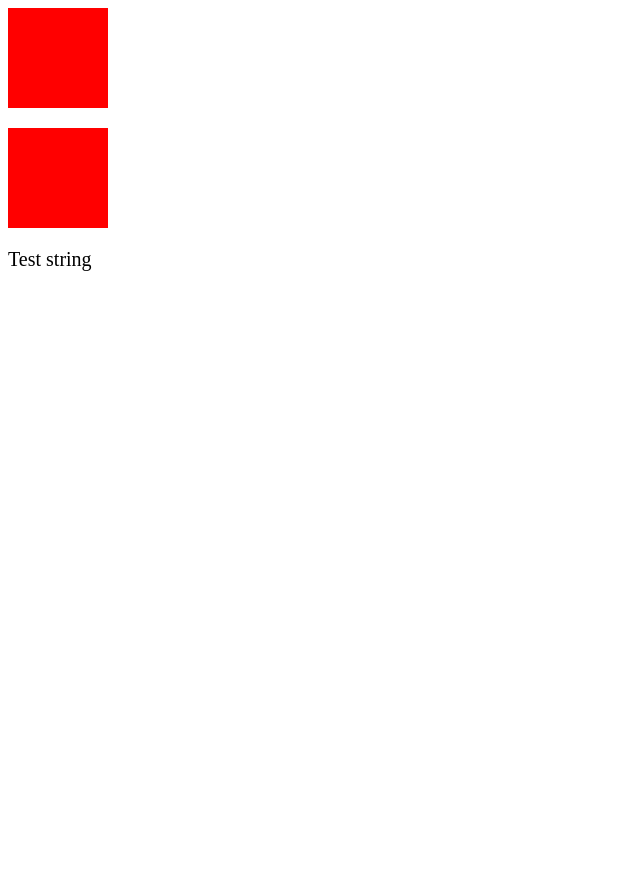
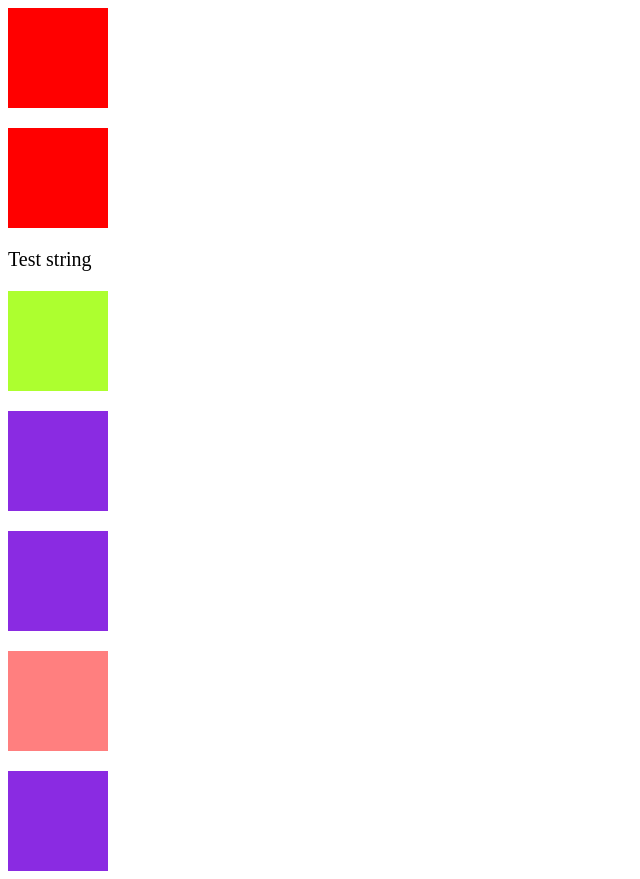
Before and after one commit to DevTown-Bootcamps/FSWDT-10925, a plain HTML site: page day-5.html in a window 1280 px wide. Shown: the whole page, without its empty margins (0-640 px from the left). Before the commit the page ends 800 px from the top, so only its background shows below. Drawn offline with Linux system fonts and the light colour scheme.

Commit message:
transition

```diff
--- a/day-5.html
+++ b/day-5.html
@@ -35,6 +35,65 @@
         .text:hover{
             font-size: 40px;
         }
+
+        .box{
+          width: 100px;
+          height: 100px;
+          background-color: greenyellow;
+          transition: width 2s,height 4s;
+          margin-top: 20px;
+        }
+        .box:hover{
+            width: 300px;
+            height: 300px;
+        }
+        .scale{
+          width: 100px;
+          height: 100px;
+          background-color: blueviolet;
+          transition: transform 2s;
+          margin-top: 20px;
+        }
+
+        .scale:hover{
+            transform: scale(1.5);
+        }
+
+        .rotate{
+          width: 100px;
+          height: 100px;
+          background-color: blueviolet;
+          transition: transform 2s;
+          margin-top: 20px;
+        }
+        .rotate:hover{
+            transform: rotate(45deg);
+        }
+
+        .opacity{
+          width: 100px;
+          height: 100px;
+          background-color: red;
+          opacity: 0.5;
+          transition: opacity 2s;
+          margin-top: 20px;
+        }
+        .opacity:hover{
+            opacity: 1;
+        }
+
+        .combine{
+          width: 100px;
+          height: 100px;
+          background-color: blueviolet;
+          transition: all 2s;
+          margin-top: 20px;
+        }
+        .combine:hover{
+            background-color: red;
+            width: 150px;
+            transform: rotate(45deg);
+        }
     </style>
 </head>
 <body>
@@ -47,5 +106,18 @@
      <p class="text">Test string</p>
 
      <!-- height transition -->
+      <div class="box"></div>
+
+      <!-- scale transformation -->
+       <div class="scale"></div>
+
+       <!-- rotation transformation -->
+       <div class="rotate"></div>
+
+       <!-- opacity transition -->
+        <div class="opacity"></div>
+
+        <!-- combine transition -->
+         <div class="combine"></div>
 </body>
 </html>
```
